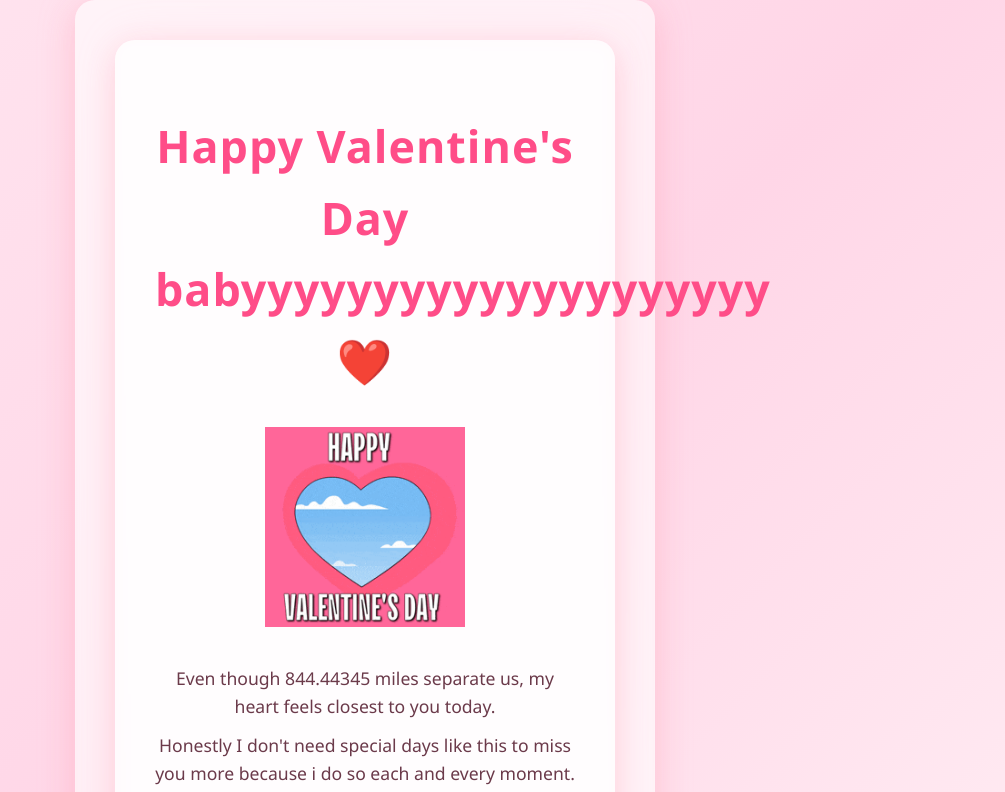
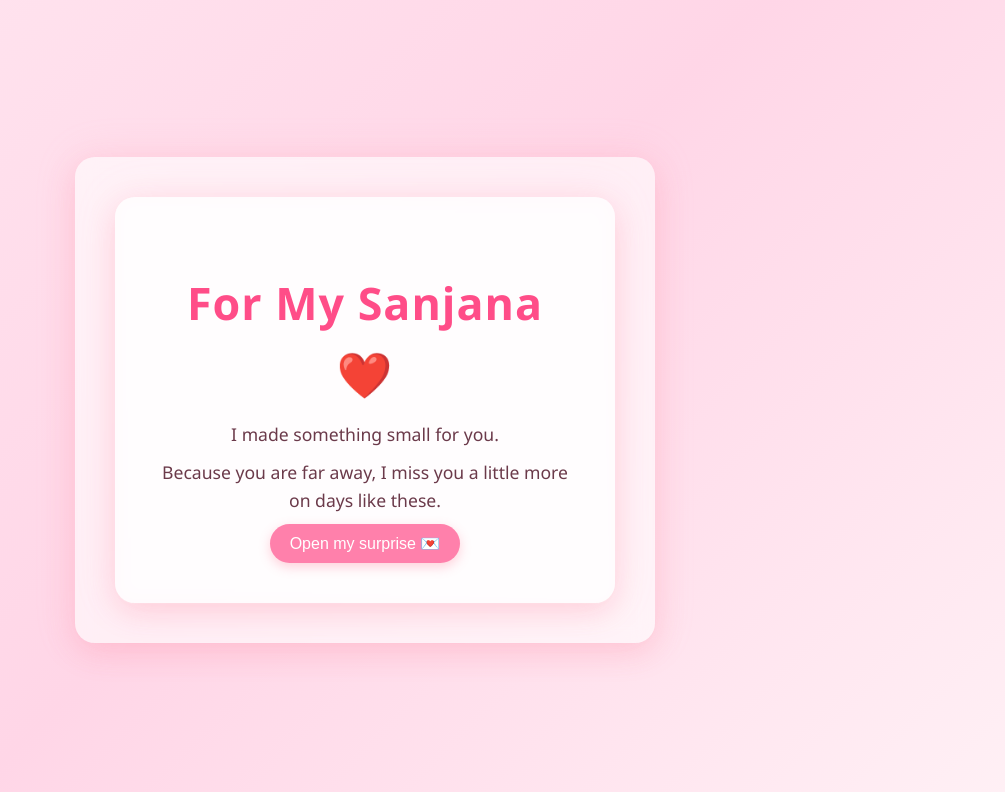
Before and after one commit to skmd-tousif/MahBabyGal, a React (Vite) app: page / in a window 1280 px wide. Shown: the top 792 px of the page, without its empty margins (275-1280 px from the left). Built offline with nearby package versions, Linux system fonts and the light colour scheme.

Commit message:
4th commit

```diff
--- a/src/App.jsx
+++ b/src/App.jsx
@@ -9,11 +9,11 @@ function App() {
    // ===== PREVIEW MODE =====
   // change this manually to test
   // "hug" | "kiss" | "valentine" | null
-  const preview = "valentine";
+  // const preview = "valentine";
 
-  if (preview === "hug") return <HugDay />;
-  if (preview === "kiss") return <KissDay />;
-  if (preview === "valentine") return <ValentineDay />;
+  // if (preview === "hug") return <HugDay />;
+  // if (preview === "kiss") return <KissDay />;
+  // if (preview === "valentine") return <ValentineDay />;
 
   //---------------------------
   // controls whether surprise is opened
```
